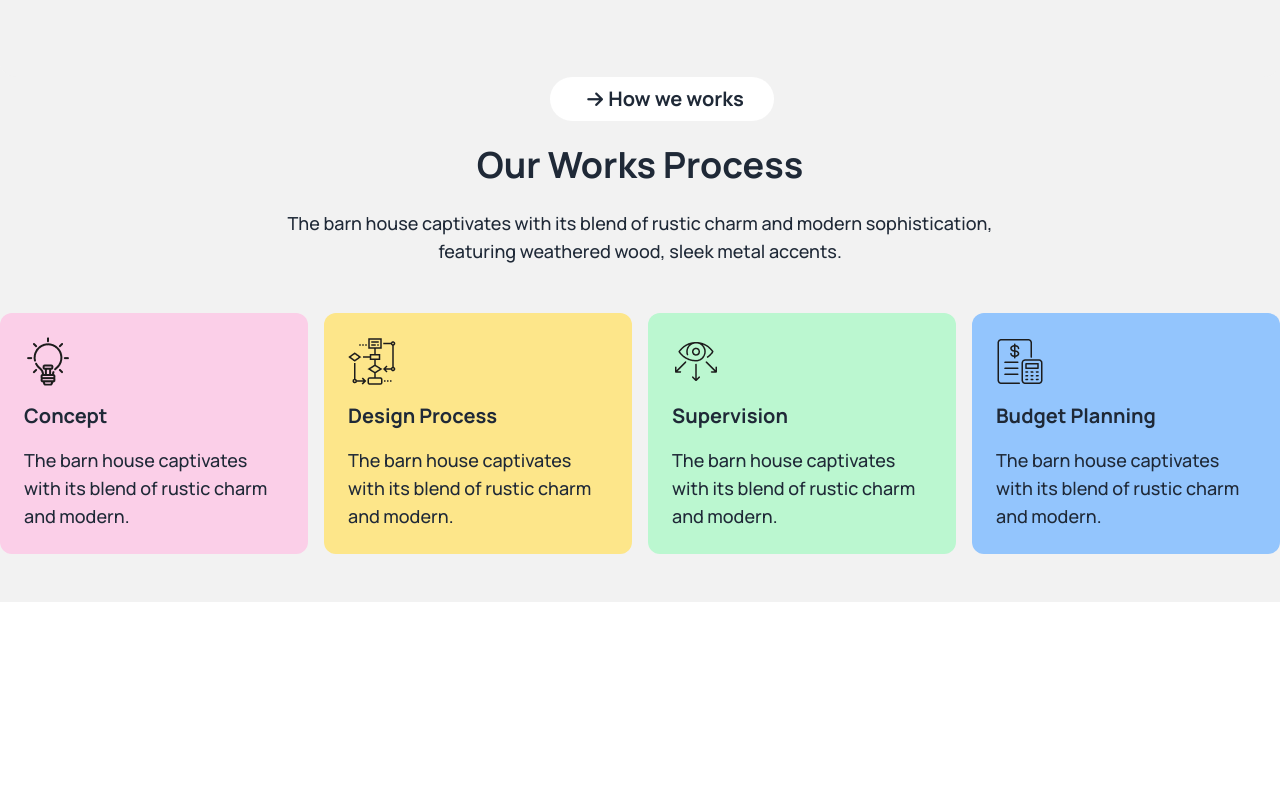
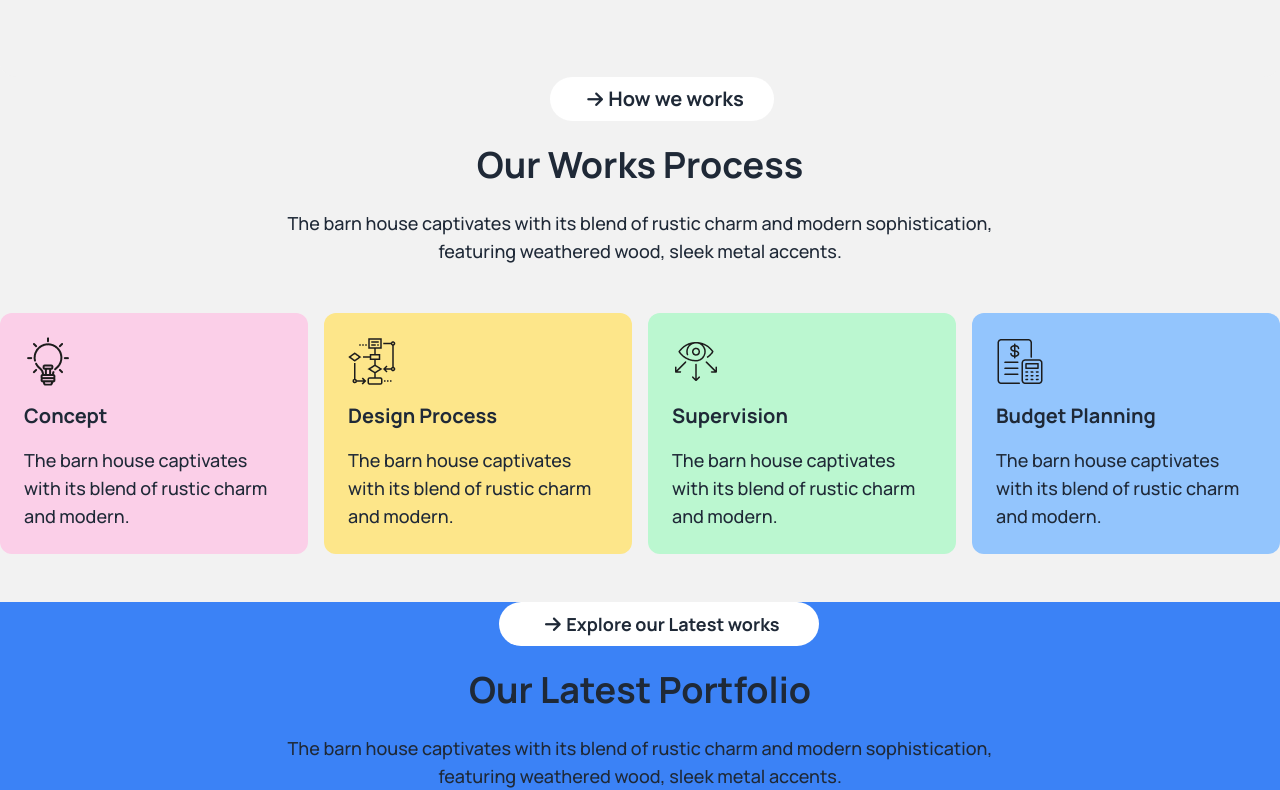
Before and after one commit to giash459/tailwind-assignment-3, a plain HTML site: page index.html in a window 1280 px wide. Shown: the part 1501-2291 px from the top of the page. Before the commit the page ends 2103 px from the top, so only its background shows below. Drawn offline with nearby package versions, Linux system fonts and the light colour scheme.

Commit message:
started our latest potfolio section

```diff
--- a/index.html
+++ b/index.html
@@ -200,6 +200,43 @@
                 </div>
             </div>
          </section>
+         <!-- Latest Portfolio section -->
+          <section class="container mx-auto bg-blue-500">
+            <div class="text-center">
+                <div class="pl-[10%] lg:pl-[39%]">
+                 <div class="bg-white py-2 px-6 gap-2 w-80 rounded-3xl">
+                     <i
+                         class="fa-solid fa-arrow-right rounded-full text-lg pl-1 w-6 h-6 "></i>
+                     <button class="text-lg font-bold">Explore our Latest works</button>
+                 </div>
+                </div>
+                 <div>
+                     <h2 class="text-4xl font-bold py-6">Our Latest Portfolio</h2>
+                 </div>
+                 <div class="text-lg font-medium">
+                     <p>
+                         The barn house captivates with its blend of rustic charm and modern sophistication, <br> featuring weathered wood, sleek metal accents.
+                     </p>
+                 </div>
+             </div>
+             <!-- <div class="grid grid-cols-1 lg:grid-cols-2 gap-4">
+                <div class="grid grid-cols-1 md:grid-cols-2 gap-4 bg-white p-6 border border:1px-solid-gray rounded-xl w-full lg:w-[60%]">
+                    <div>
+                        <img src="./assets/img1.png" alt="">
+                    </div>
+                    <div>
+                        <h3>Commercial</h3>
+                        <p>The barn house captivates with its blend of rustic charm and modern. The barn house captivates with its blend of rustic charm and modern .</p>
+                        <button>View Details</button>
+                    </div>
+                </div>
+                <div class="bg-white rounded-xl w-full lg:w-[35]">
+                    <div class="p-4">
+                        <img src="./assets/img2.png" alt="">
+                    </div>
+                </div>
+             </div> -->
+          </section>
     </main>
     <footer></footer>
 </body>
```
